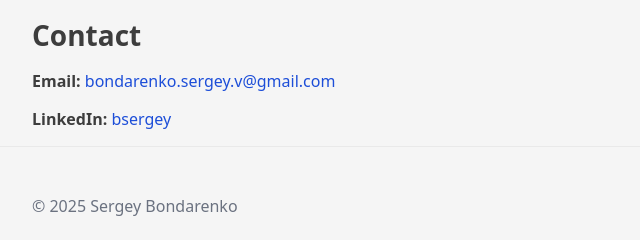
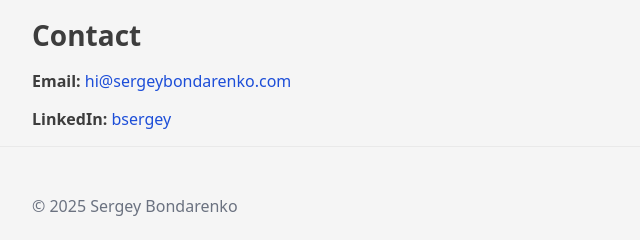
Before and after one commit to bondarenko-sergey-v/sergeybondarenko.com, a plain HTML site: page index.html in a window 1280 px wide. Shown: the part 950-1190 px from the top of the page, 118-758 px from the left. Drawn offline with Linux system fonts and the light colour scheme.

Commit message:
Email updated

```diff
--- a/index.html
+++ b/index.html
@@ -69,7 +69,7 @@
 
     <section id="contact" class="container">
       <h2>Contact</h2>
-      <p><strong>Email:</strong> <a href="mailto:bondarenko.sergey.v@gmail.com">bondarenko.sergey.v@gmail.com</a></p>
+      <p><strong>Email:</strong> <a href="mailto:hi@sergeybondarenko.com">hi@sergeybondarenko.com</a></p>
       <p><strong>LinkedIn:</strong> <a href="https://www.linkedin.com/in/bsergey" target="_blank" rel="noopener">bsergey</a></p>
     </section>
   </main>
```
